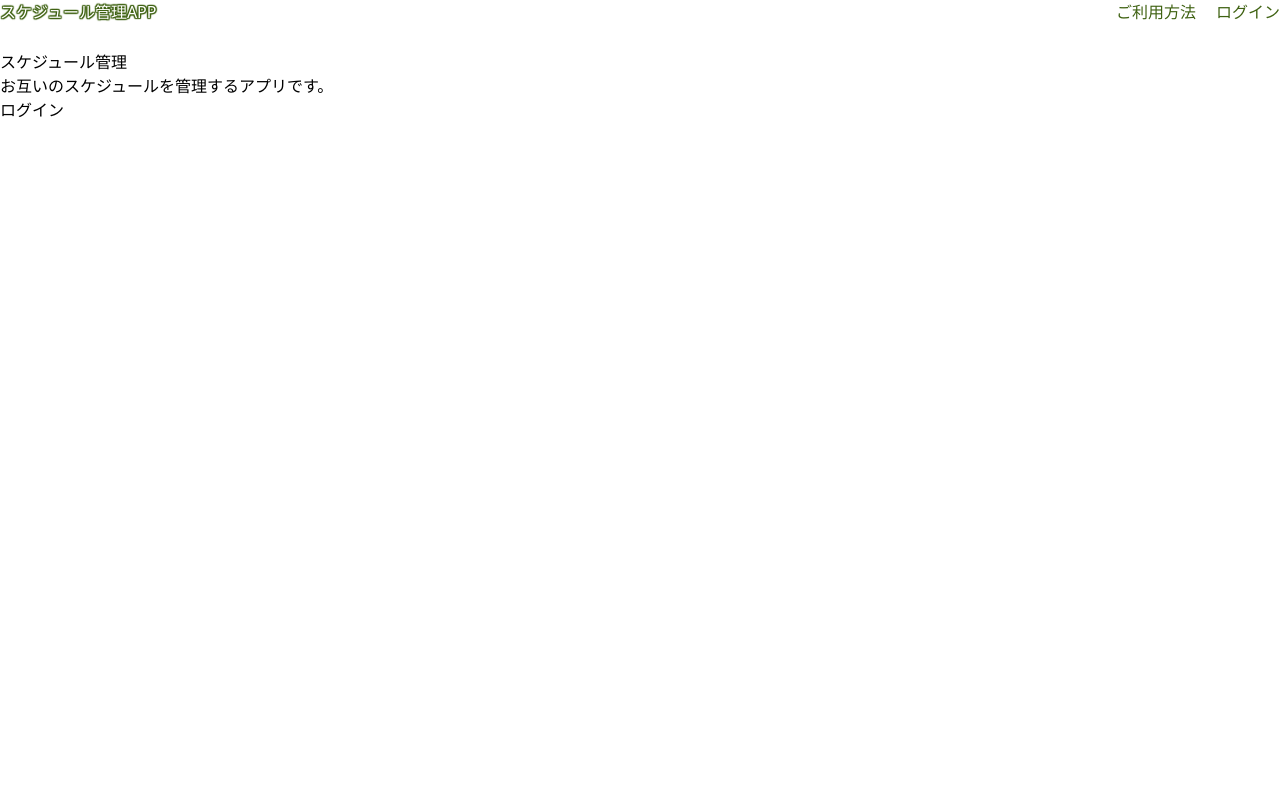
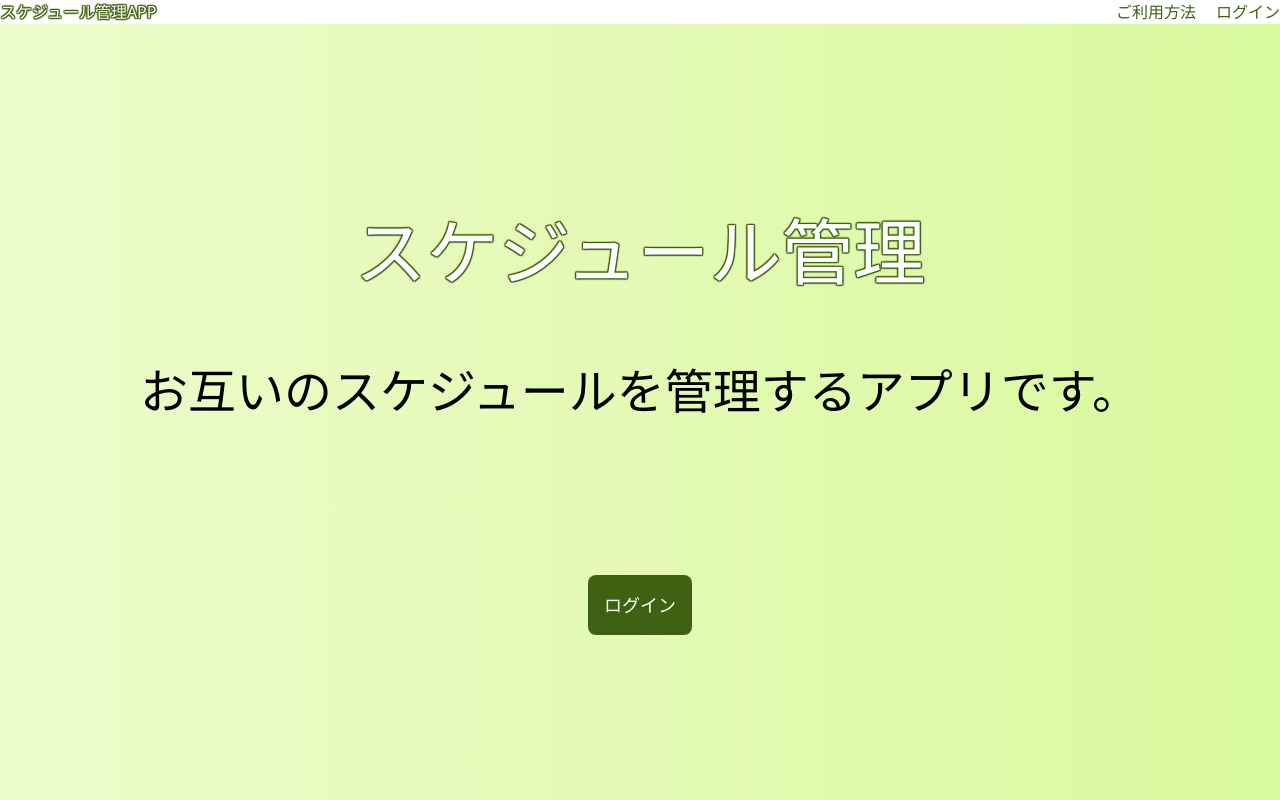
Before and after one commit to Hashimoto-Noriaki/next-calender-app-close, a Next.js app: page / in a window 1280 px wide. Built offline with nearby package versions, Linux system fonts and the light colour scheme.

Commit message:
Topページの作成4

```diff
--- a/src/app/page.tsx
+++ b/src/app/page.tsx
@@ -14,14 +14,14 @@ const Home: React.FC = () => {
           </nav>
         </div>
       </header>
-      <main className="pt-[50px]">
-        <div>
-          <h1>スケジュール管理</h1>
-          <p>
+      <main className="pt-[50px] bg-gradient-to-r from-lime-100 to-lime-200 h-screen flex flex-col justify-center items-center">
+        <div className="text-center">
+          <h1 className="text-7xl logo">スケジュール管理</h1>
+          <p className="pt-[10vh] text-5xl">
             お互いのスケジュールを管理するアプリです。
           </p>
-          <div>
-            <button>
+          <div className="pt-[20vh]">
+            <button className="bg-lime-800 text-white p-4 text-lg rounded-lg">
               ログイン
             </button>
           </div>
```
